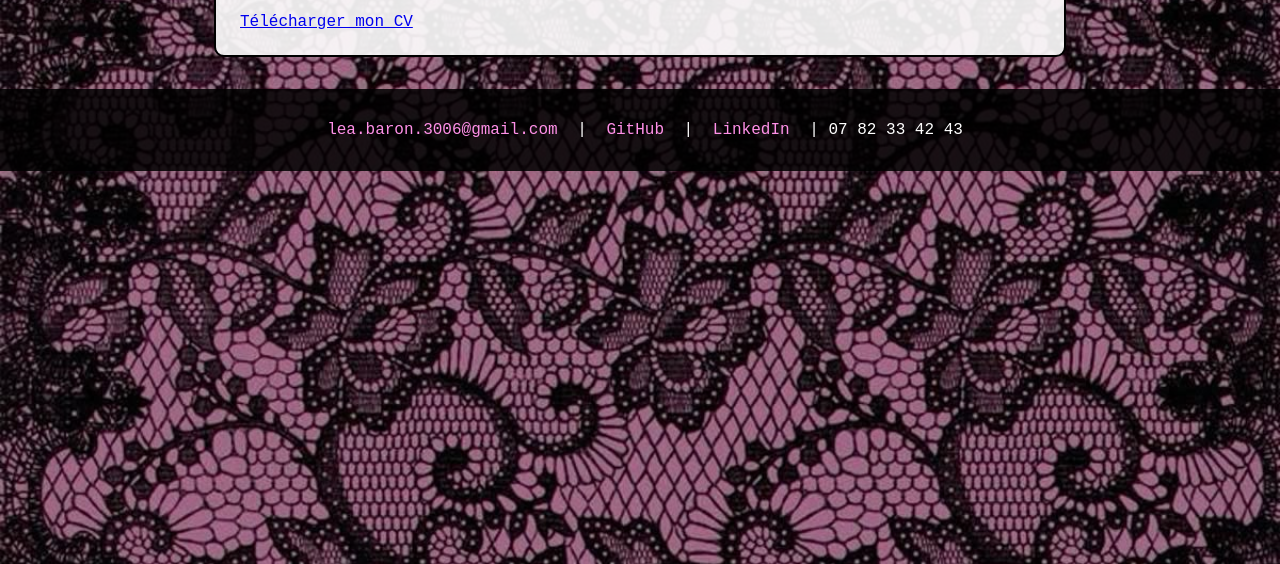
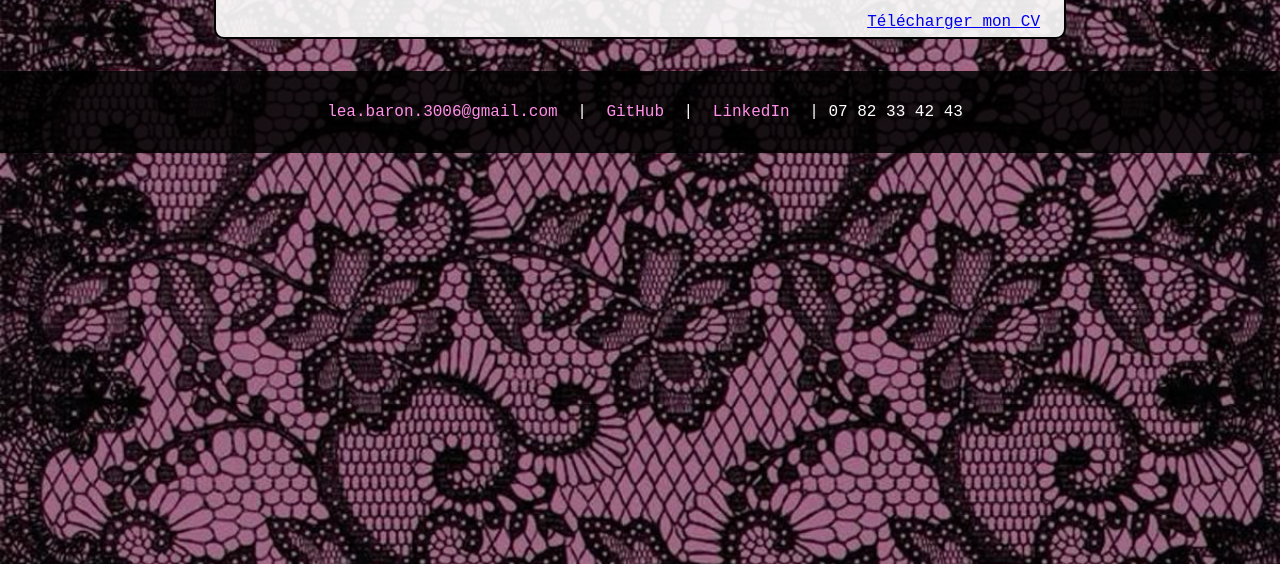
Before and after one commit to leabrn/Portfolio, a plain HTML site: page parcours.html in a window 1280 px wide. Shown: the part 236-800 px from the top of the page. Drawn offline with Linux system fonts and the light colour scheme.

Commit message:
Add files via upload

```diff
--- a/style.css
+++ b/style.css
@@ -194,7 +194,7 @@ section h1 {
 }
 
 .cv{
-    float: center;
+    float: right;
 }
 
 
```
